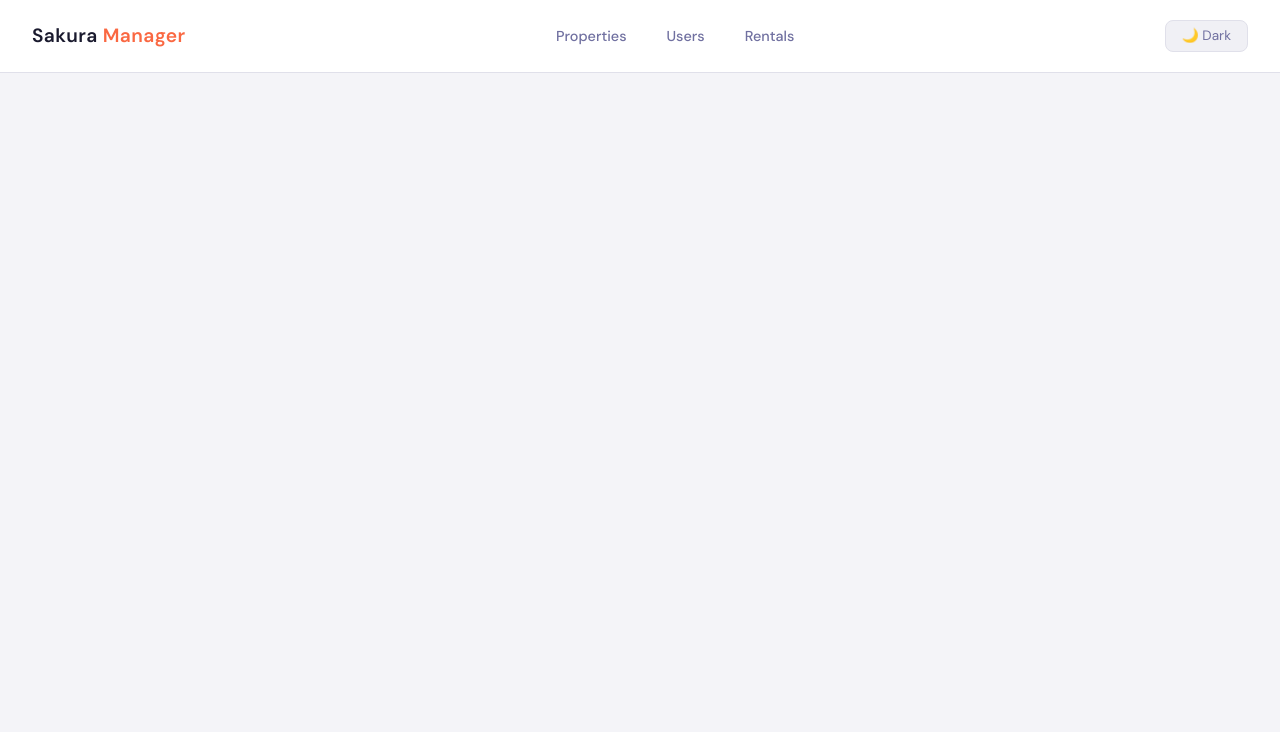
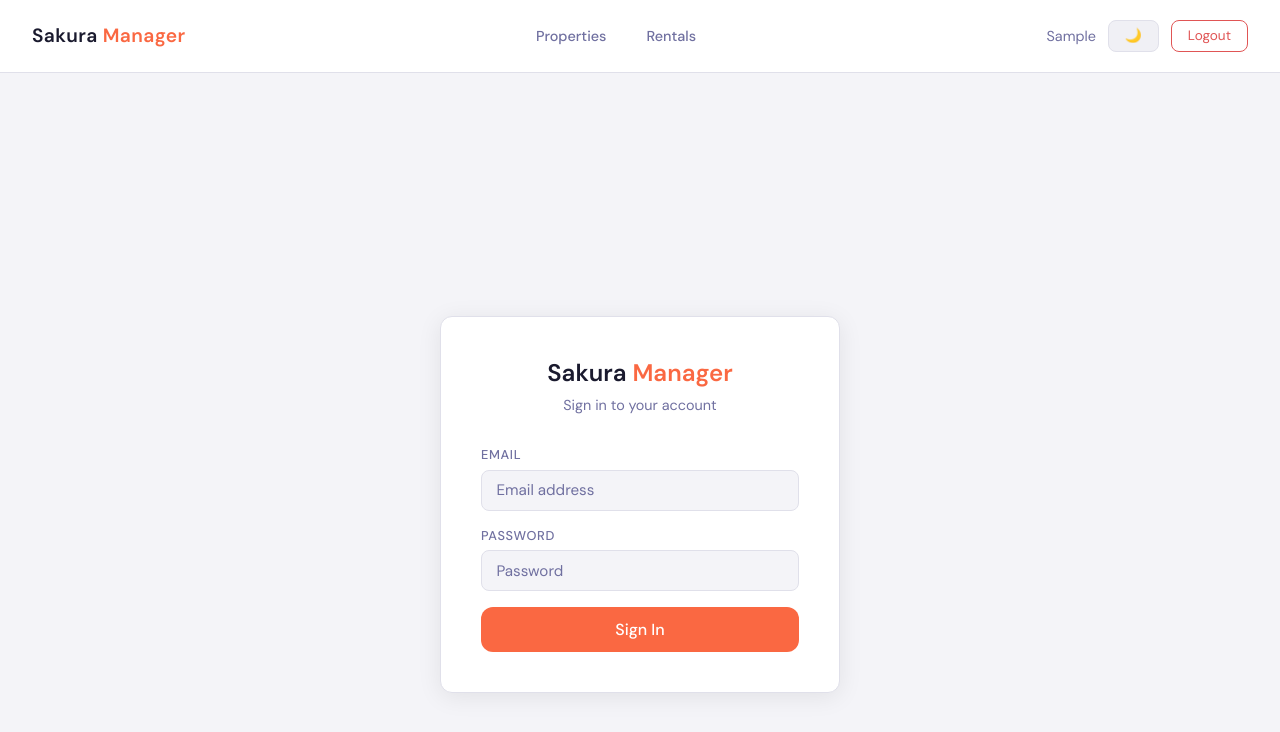
Before and after one commit to Loryt55/Sakura-2-frontend, an Angular app: page /login in a window 1280 px wide. Before the commit this address led to /. Shown: the top 732 px of the page. Built offline with nearby package versions, Linux system fonts and the light colour scheme; sample sign-in values are in the browser's storage.

Commit message:
feat(auth): implement login form and service

```diff
--- a/src/app/app.component.scss
+++ b/src/app/app.component.scss
@@ -66,3 +66,35 @@ main {
       color: var(--text);
     }
   }
+
+.header-right {
+  display: flex;
+  align-items: center;
+  gap: 0.75rem;
+}
+
+.user-info {
+  font-size: 0.9rem;
+  color: var(--text-muted);
+}
+
+.user-role {
+  color: var(--accent);
+  font-size: 0.8rem;
+  font-weight: 500;
+}
+
+.btn-logout {
+  background: transparent;
+  color: var(--danger);
+  border: 1px solid var(--danger);
+  padding: 0.4rem 1rem;
+  border-radius: 8px;
+  font-size: 0.85rem;
+  cursor: pointer;
+  transition: all 0.2s ease;
+
+  &:hover {
+    background: rgba(255, 94, 94, 0.08);
+  }
+}
--- a/src/app/app.component.ts
+++ b/src/app/app.component.ts
@@ -1,21 +1,31 @@
 import { Component } from '@angular/core';
-import {RouterLink, RouterLinkActive, RouterOutlet} from '@angular/router';
+import {Router, RouterLink, RouterLinkActive, RouterOutlet} from '@angular/router';
+import {CommonModule} from '@angular/common';
+import {AuthService} from './features/auth/services/auth.service';
+import {ThemeService} from './features/theme/services/ThemeService';
 
 @Component({
   selector: 'app-root',
   standalone: true,
-  imports: [RouterOutlet, RouterLink, RouterLinkActive],
+  imports: [RouterOutlet, RouterLink, RouterLinkActive, CommonModule],
   template: `
-    <header>
+    <header *ngIf="authService.isLoggedIn()">
       <h1>Sakura <span>Manager</span></h1>
       <nav>
         <a routerLink="/properties" routerLinkActive="active">Properties</a>
-        <a routerLink="/users" routerLinkActive="active">Users</a>
+        <a routerLink="/users" routerLinkActive="active" *ngIf="authService.isAdmin()">Users</a>
         <a routerLink="/rentals" routerLinkActive="active">Rentals</a>
       </nav>
-      <button class="btn-toggle" (click)="toggleDarkMode()">
-        {{ isDark ? '☀️ Light' : '🌙 Dark' }}
-      </button>
+      <div class="header-right">
+        <span class="user-info">
+          {{ authService.getCurrentUser()?.firstName }}
+          <span class="user-role">{{ authService.getCurrentUser()?.roleName }}</span>
+        </span>
+        <button class="btn-toggle" (click)="toggleDarkMode()">
+          {{ themeService.isDark ? '☀️' : '🌙' }}
+        </button>
+        <button class="btn-logout" (click)="logout()">Logout</button>
+      </div>
     </header>
     <main>
       <router-outlet></router-outlet>
@@ -26,8 +36,19 @@ import {RouterLink, RouterLinkActive, RouterOutlet} from '@angular/router';
 export class AppComponent {
   isDark = false;
 
+  constructor(
+    public authService: AuthService,
+    public themeService: ThemeService,
+    private router: Router
+  ) {}
+
   toggleDarkMode() {
     this.isDark = !this.isDark;
     document.body.classList.toggle('dark-mode', this.isDark);
   }
+
+  logout() {
+    this.authService.logout();
+    this.router.navigate(['/login']);
+  }
 }
--- /dev/null
+++ b/src/app/features/auth/guards/auth.guard.ts
@@ -0,0 +1,15 @@
+import { inject } from '@angular/core';
+import { CanActivateFn, Router } from '@angular/router';
+import { AuthService } from '../services/auth.service';
+
+export const authGuard: CanActivateFn = () => {
+  const authService = inject(AuthService);
+  const router = inject(Router);
+
+  if (authService.isLoggedIn()) {
+    return true;
+  }
+
+  router.navigate(['/login']);
+  return false;
+};
--- /dev/null
+++ b/src/app/features/auth/login.component.html
@@ -0,0 +1,35 @@
+<div class="login-container">
+  <button class="btn-theme" (click)="themeService.toggle()">
+    {{ themeService.isDark ? '☀️ Light' : '🌙 Dark' }}
+  </button>
+  <div class="login-card">
+    <h2>Sakura <span>Manager</span></h2>
+    <p class="subtitle">Sign in to your account</p>
+
+    <form (ngSubmit)="onSubmit()">
+      <div class="form-group">
+        <label>Email</label>
+        <input
+          type="email"
+          [(ngModel)]="email"
+          name="email"
+          placeholder="Email address"
+          required />
+      </div>
+
+      <div class="form-group">
+        <label>Password</label>
+        <input
+          type="password"
+          [(ngModel)]="password"
+          name="password"
+          placeholder="Password"
+          required />
+      </div>
+
+      <p class="error-message" *ngIf="errorMessage">{{ errorMessage }}</p>
+
+      <button type="submit" class="btn-login">Sign In</button>
+    </form>
+  </div>
+</div>
--- /dev/null
+++ b/src/app/features/auth/login.component.scss
@@ -0,0 +1,112 @@
+.login-container {
+  min-height: 100vh;
+  display: flex;
+  align-items: center;
+  justify-content: center;
+  background-color: var(--bg);
+}
+
+.login-card {
+  background: var(--surface);
+  border: 1px solid var(--border);
+  border-radius: var(--radius);
+  padding: 2.5rem;
+  width: 100%;
+  max-width: 400px;
+  box-shadow: var(--shadow);
+
+  h2 {
+    font-size: 1.5rem;
+    font-weight: 700;
+    color: var(--text);
+    margin-bottom: 0.5rem;
+    text-align: center;
+
+    span { color: var(--accent); }
+  }
+
+  .subtitle {
+    text-align: center;
+    color: var(--text-muted);
+    font-size: 0.9rem;
+    margin-bottom: 2rem;
+  }
+}
+
+.form-group {
+  display: flex;
+  flex-direction: column;
+  gap: 0.4rem;
+  margin-bottom: 1rem;
+
+  label {
+    font-size: 0.8rem;
+    font-weight: 500;
+    color: var(--text-muted);
+    text-transform: uppercase;
+    letter-spacing: 0.05em;
+  }
+
+  input {
+    background: var(--bg);
+    border: 1px solid var(--border);
+    border-radius: 8px;
+    padding: 0.6rem 0.9rem;
+    color: var(--text);
+    font-size: 0.95rem;
+    transition: border-color 0.2s ease, background 0.3s ease;
+
+    &:focus {
+      outline: none;
+      border-color: var(--accent);
+    }
+
+    &::placeholder {
+      color: var(--text-muted);
+    }
+  }
+}
+
+.error-message {
+  color: var(--danger);
+  font-size: 0.85rem;
+  margin-bottom: 1rem;
+  text-align: center;
+}
+
+.btn-login {
+  width: 100%;
+  padding: 0.75rem;
+  background: var(--accent);
+  color: #fff;
+  border: none;
+  border-radius: var(--radius);
+  font-size: 1rem;
+  font-weight: 500;
+  cursor: pointer;
+  transition: all 0.2s ease;
+
+  &:hover {
+    background: var(--accent-hover);
+    transform: translateY(-1px);
+  }
+}
+
+.btn-theme {
+  position: absolute;
+  top: 1.25rem;
+  right: 1.25rem;
+  background: var(--surface);
+  color: var(--text-muted);
+  border: 1px solid var(--border);
+  padding: 0.4rem 1rem;
+  border-radius: 8px;
+  font-size: 0.85rem;
+  cursor: pointer;
+  transition: all 0.2s ease;
+
+  &:hover {
+    border-color: var(--accent);
+    color: var(--text);
+  }
+}
--- /dev/null
+++ b/src/app/features/auth/login.component.ts
@@ -0,0 +1,46 @@
+import {Component} from '@angular/core';
+import {FormsModule} from '@angular/forms';
+import {CommonModule} from '@angular/common';
+import {Router} from '@angular/router';
+import {AuthService} from './services/auth.service';
+import {ThemeService} from '../theme/services/ThemeService';
+
+@Component({
+  selector: 'app-login',
+  standalone: true,
+  imports: [CommonModule, FormsModule],
+  templateUrl: './login.component.html',
+  styleUrls: ['./login.component.scss']
+})
+export class LoginComponent {
+  email = '';
+  password = '';
+  errorMessage = '';
+
+  constructor(
+    private authService: AuthService,
+    private router: Router,
+    public themeService: ThemeService
+  ) {
+  }
+
+  onSubmit() {
+    this.errorMessage = '';
+
+    this.authService.login(this.email, this.password).subscribe({
+      next: user => {
+        // reindirizza in base al ruolo
+        if (user.roleName === 'ADMIN') {
+          this.router.navigate(['/properties']);
+        } else if (user.roleName === 'OWNER') {
+          this.router.navigate(['/properties']);
+        } else {
+          this.router.navigate(['/properties']);
+        }
+      },
+      error: () => {
+        this.errorMessage = 'Invalid email or password';
+      }
+    });
+  }
+}
--- /dev/null
+++ b/src/app/features/auth/services/auth.service.ts
@@ -0,0 +1,57 @@
+import { Injectable } from '@angular/core';
+import { HttpClient } from '@angular/common/http';
+import { Observable } from 'rxjs';
+import { tap } from 'rxjs/operators';
+
+export interface LoggedUser {
+  id: number;
+  firstName: string;
+  lastName: string;
+  email: string;
+  roleName: string;
+}
+
+@Injectable({
+  providedIn: 'root'
+})
+export class AuthService {
+  private apiUrl = 'http://localhost:8080/api/auth';
+  private currentUser: LoggedUser | null = null;
+
+  constructor(private http: HttpClient) {
+    const saved = localStorage.getItem('currentUser');
+    if (saved) {
+      this.currentUser = JSON.parse(saved);
+    }
+  }
+
+  login(email: string, password: string): Observable<LoggedUser> {
+    return this.http.post<LoggedUser>(`${this.apiUrl}/login`, { email, password }).pipe(
+      tap(user => {
+        this.currentUser = user;
+        localStorage.setItem('currentUser', JSON.stringify(user));
+      })
+    );
+  }
+
+  logout(): void {
+    this.currentUser = null;
+    localStorage.removeItem('currentUser');
+  }
+
+  getCurrentUser(): LoggedUser | null {
+    return this.currentUser;
+  }
+
+  isLoggedIn(): boolean {
+    return this.currentUser !== null;
+  }
+
+  getRole(): string | null {
+    return this.currentUser?.roleName ?? null;
+  }
+
+  isAdmin(): boolean { return this.getRole() === 'ADMIN'; }
+  isOwner(): boolean { return this.getRole() === 'OWNER'; }
+  isTenant(): boolean { return this.getRole() === 'TENANT'; }
+}
--- /dev/null
+++ b/src/app/features/theme/services/ThemeService.ts
@@ -0,0 +1,23 @@
+import { Injectable } from '@angular/core';
+
+@Injectable({
+  providedIn: 'root'
+})
+export class ThemeService {
+  isDark = false;
+
+  constructor() {
+    // recupera preferenza salvata
+    const saved = localStorage.getItem('darkMode');
+    if (saved === 'true') {
+      this.isDark = true;
+      document.body.classList.add('dark-mode');
+    }
+  }
+
+  toggle() {
+    this.isDark = !this.isDark;
+    document.body.classList.toggle('dark-mode', this.isDark);
+    localStorage.setItem('darkMode', String(this.isDark));
+  }
+}
```
Also changed, not shown: src/app/app.routes.ts (+6 -3 lines).
